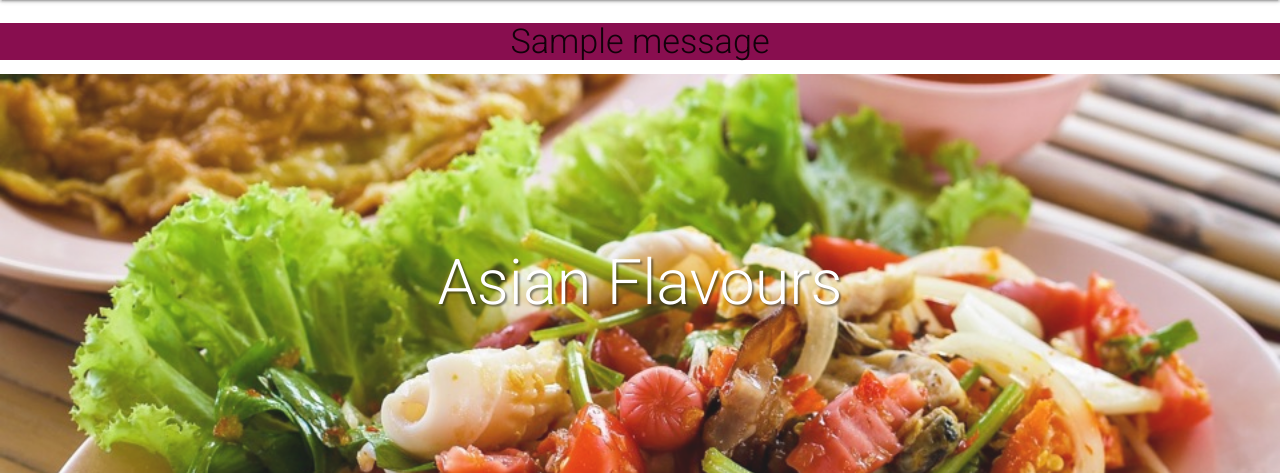
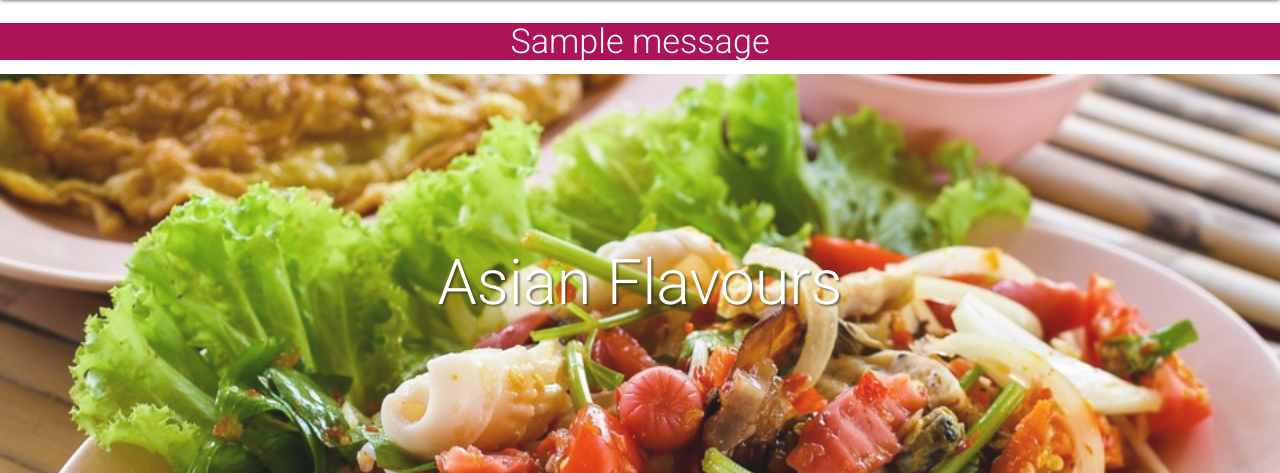
Before and after one commit to gwenjo/MS3-asian-flavours, a Flask app: page / in a window 1280 px wide. Shown: the part 64-537 px from the top of the page. Run offline with Flask 2, Linux system fonts and the light colour scheme; one stand-in notice (Sample message) is shown; some libraries are stand-ins or nearby versions.

Commit message:
changed color of flash message

```diff
--- a/templates/base.html
+++ b/templates/base.html
@@ -3,11 +3,14 @@
 <head>
     <meta charset="UTF-8">
     <meta name="viewport" content="width=device-width, initial-scale=1">
+
+    <!-- Fontawsome -->
     <link rel="stylesheet" href="https://cdnjs.cloudflare.com/ajax/libs/font-awesome/5.15.1/css/all.min.css" integrity="sha512-+4zCK9k+qNFUR5X+cKL9EIR+ZOhtIloNl9GIKS57V1MyNsYpYcUrUeQc9vNfzsWfV28IaLL3i96P9sdNyeRssA==" crossorigin="anonymous" type="text/css"/>
 
     <!-- Compiled and minified CSS -->
     <link rel="stylesheet" href="https://cdnjs.cloudflare.com/ajax/libs/materialize/1.0.0/css/materialize.min.css" type="text/css">
 
+    <!-- CSS -->
     <link rel="stylesheet" href="{{ url_for('static', filename='css/style.css') }}" type="text/css">
     {%block styles%}
     {% endblock %}
@@ -19,7 +22,7 @@
 <body>
 
 <header>
-<!-- Top Navbar -->
+<!-- Top Navbar Section -->
     <div class="navbar-fixed">
         <nav class="nav-extended text-shadow pink darken-3">
             <div class="nav-wrapper">
@@ -62,13 +65,13 @@
         {% with messages = get_flashed_messages() %}
             {% if messages %}
                 {% for message in messages %}
-                        <h4 class="pink darken-4 center-align">{{ message }}</h4>
+                    <h4 class="pink darken-3 white-text center-align">{{ message }}</h4>
                 {% endfor %}
             {% endif %}
         {% endwith %}
     </section>
 
-<!-- Main content -->
+<!-- Main section -->
     <main>
         {% block content %}
         {% endblock %}
```
Also changed, not shown: README.md.
